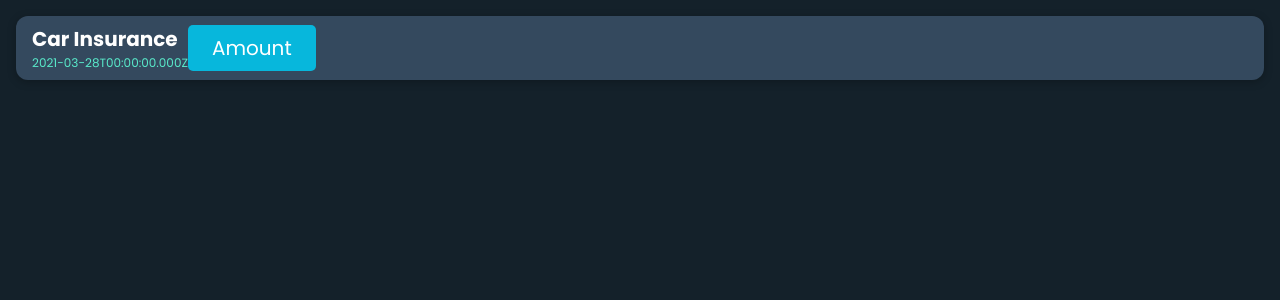
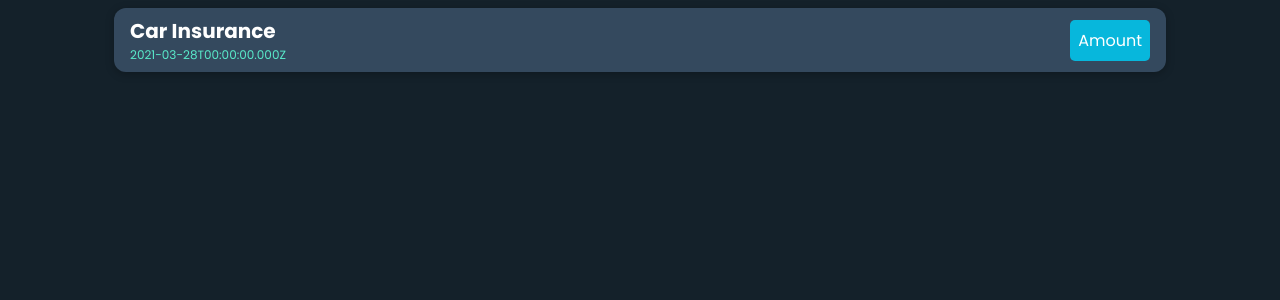
Before and after one commit to Millenmark/react-mini-expense-tracker, a React (Vite) app: page / in a window 1280 px wide. Shown: the top 300 px of the page. Built offline with nearby package versions, Linux system fonts and the light colour scheme.

Commit message:
I added max width

```diff
--- a/src/App.css
+++ b/src/App.css
@@ -3,3 +3,8 @@ body {
   background: var(--body-bg);
   font-family: var(--font-family);
 }
+
+.max-width {
+  width: min(100% - 1rem, 1020px);
+  margin-inline: auto;
+}
--- a/src/components/expenseItem/ExpenseItem.jsx
+++ b/src/components/expenseItem/ExpenseItem.jsx
@@ -7,7 +7,7 @@ const ExpenseItem = () => {
   const expenseAmount = 294.67
 
   return (
-    <div className='expense-item'>
+    <div className='expense-item max-width'>
       <div className="expense-item__title">
         <h2>{expenseTitle}</h2>
         <div className='expense-item__date'>{expenseDate.toISOString()}</div>
--- a/src/components/expenseItem/ExpenseItemStyle.css
+++ b/src/components/expenseItem/ExpenseItemStyle.css
@@ -4,7 +4,7 @@
   align-items: center;
   box-shadow: 0 2px 8px rgba(0, 0, 0, 0.25);
   padding: 0.5rem 1rem;
-  margin: 1rem .5rem;
+  /* margin: 1rem .5rem; */
   border-radius: 12px;
   background-color: var(--color-dark);
 }
@@ -38,17 +38,3 @@
   padding: 0.5rem;
   border-radius: 5px;
 }
-
-@media (min-width: 580px) {
-  .expense-item__description {
-    flex-direction: row;
-    align-items: center;
-    justify-content: flex-start;
-    flex: 1;
-  }
-
-  .expense-item__price {
-    font-size: 1.25rem;
-    padding: 0.5rem 1.5rem;
-  }
-}
```
